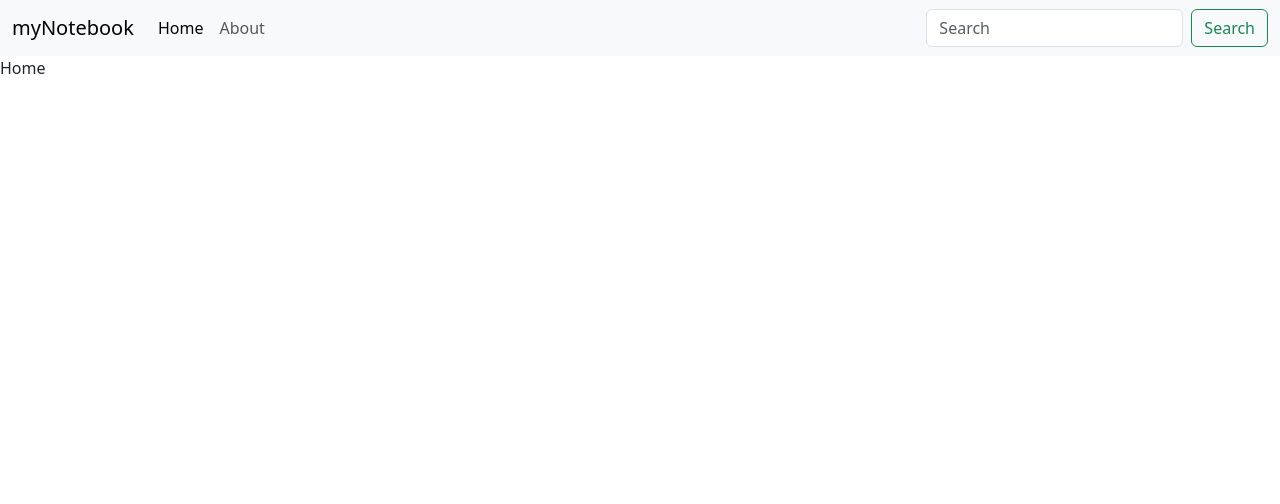
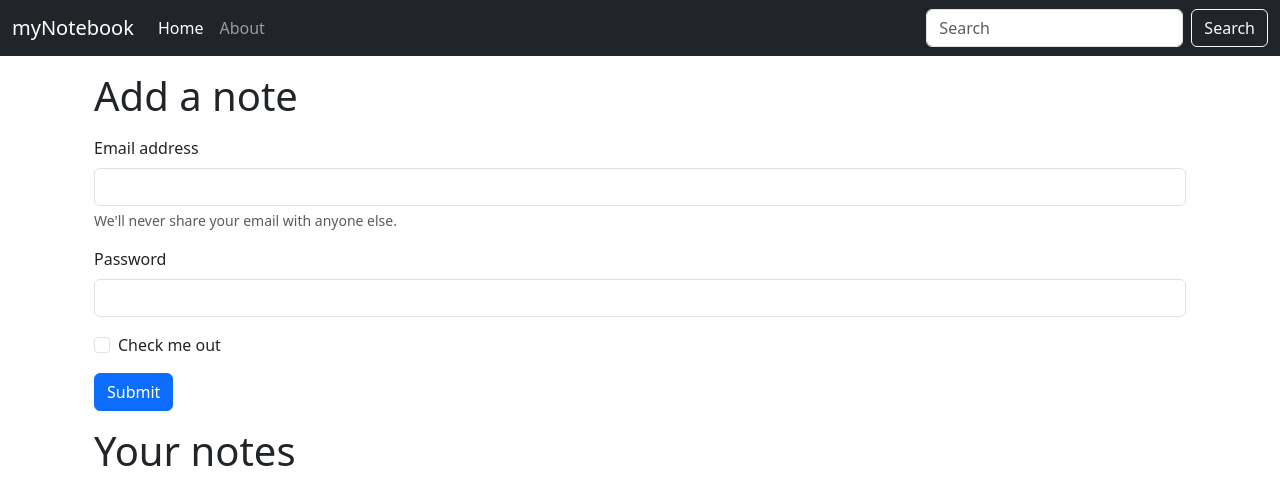
Before and after one commit to jasmitamukherjee/mynotebook, a React (Create React App) app: page / in a window 1280 px wide. Shown: the top 504 px of the page. Built offline with nearby package versions, Linux system fonts and the light colour scheme.

Commit message:
added useLocation hook

```diff
--- a/src/App.js
+++ b/src/App.js
@@ -16,10 +16,12 @@
 
     <>
     <Navbar/>
+    <div className="container">
     <Routes>
     <Route exact path='/about' element={<About/>}/>
     <Route exact path='/' element={<Home/>}/>
      </Routes>
+     </div>
     </>
     </Router>
      </NoteState>
--- a/src/components/About.js
+++ b/src/components/About.js
@@ -1,15 +1,10 @@
-import React,{ useContext, useEffect } from 'react'
-
-import NoteContext from '../context/notes/NoteContext'
+import React from 'react'
 
 export default function About() {
-    const a=useContext(NoteContext)
-    useEffect(() => {
-      a.update()
-       // eslint-disable-next-line
-     }, [])
+
+
 
   return (
-    <div>About {a.state.name} and she is in class {a.state.class}</div>
+    <div>About</div>
   )
 }
--- a/src/components/Home.js
+++ b/src/components/Home.js
@@ -2,6 +2,36 @@
 
 export default function Home() {
   return (
-    <div>Home</div>
+    <div >
+        <div className="container my-3">
+        <h1>
+            Add a note
+        </h1>
+
+        <form className='my-3'>
+  <div class="mb-3">
+    <label for="exampleInputEmail1" class="form-label">Email address</label>
+    <input type="email" class="form-control" id="exampleInputEmail1" aria-describedby="emailHelp"/>
+    <div id="emailHelp" class="form-text">We'll never share your email with anyone else.</div>
+  </div>
+  <div class="mb-3">
+    <label for="exampleInputPassword1" class="form-label">Password</label>
+    <input type="password" class="form-control" id="exampleInputPassword1"/>
+  </div>
+  <div class="mb-3 form-check">
+    <input type="checkbox" class="form-check-input" id="exampleCheck1"/>
+    <label class="form-check-label" for="exampleCheck1">Check me out</label>
+  </div>
+  <button type="submit" class="btn btn-primary">Submit</button>
+</form>
+</div>
+
+
+        <div className="container my-3">
+        <h1>
+            Your notes
+        </h1>
+        </div>
+    </div>
   )
 }
--- a/src/components/Navbar.js
+++ b/src/components/Navbar.js
@@ -1,8 +1,19 @@
-import React from 'react'
-import { Link } from 'react-router-dom'
+import {React,useEffect} from 'react'
+import { Link ,  useLocation} from 'react-router-dom'
+
+
+
+
+
+
 export default function Navbar() {
+  let location = useLocation();
+  useEffect(() => {
+    // Google Analytics
+    console.log(location.pathname)
+  }, [location]);
   return (
-    <nav className="navbar navbar-expand-lg navbar-light bg-light">
+    <nav className="navbar navbar-expand-lg navbar-dark bg-dark">
   <div className="container-fluid">
     <Link className="navbar-brand" to='/'>myNotebook</Link>
     <button className="navbar-toggler" type="button" data-bs-toggle="collapse" data-bs-target="#navbarSupportedContent" aria-controls="navbarSupportedContent" aria-expanded="false" aria-label="Toggle navigation">
@@ -11,16 +22,16 @@
     <div className="collapse navbar-collapse" id="navbarSupportedContent">
       <ul className="navbar-nav me-auto mb-2 mb-lg-0">
         <li className="nav-item">
-          <Link className="nav-link active" aria-current="page" to='/'>Home</Link>
+          <Link className={`nav-link ${location.pathname==='/'? "active ": ""}`} aria-current="page" to='/'>Home</Link>
         </li>
         <li className="nav-item">
-          <Link className="nav-link" to='/about'>About</Link>
+          <Link className={`nav-link ${location.pathname==='/about'?"active" : ""}`} to='/about'>About</Link>
         </li>
 
       </ul>
       <form className="d-flex">
         <input className="form-control me-2" type="search" placeholder="Search" aria-label="Search"/>
-        <button className="btn btn-outline-success" type="submit">Search</button>
+        <button className="btn btn-outline-light" type="submit">Search</button>
       </form>
     </div>
   </div>
--- a/src/context/notes/NoteState.js
+++ b/src/context/notes/NoteState.js
@@ -1,25 +1,13 @@
-import React, { useState } from "react";
+import React from "react";
 import NoteContext from "./NoteContext";
 
 const NoteState = (props)=>{
-    const s1 = {
-        "name" : "jasmita",
-        "class" : "12A"
-    }
-    const [state, setState] = useState(s1)
-   const update=()=>{
-        setTimeout(() => {
-            setState({
-                "name" : "adarsh",
-                "class" : "12B"
-            })
 
-        }, 1000);
-    }
+
 
 
     return (
-        <NoteContext.Provider value={{state,update}}>
+        <NoteContext.Provider value={{}}>
             {props.children}
         </NoteContext.Provider>
 
```
